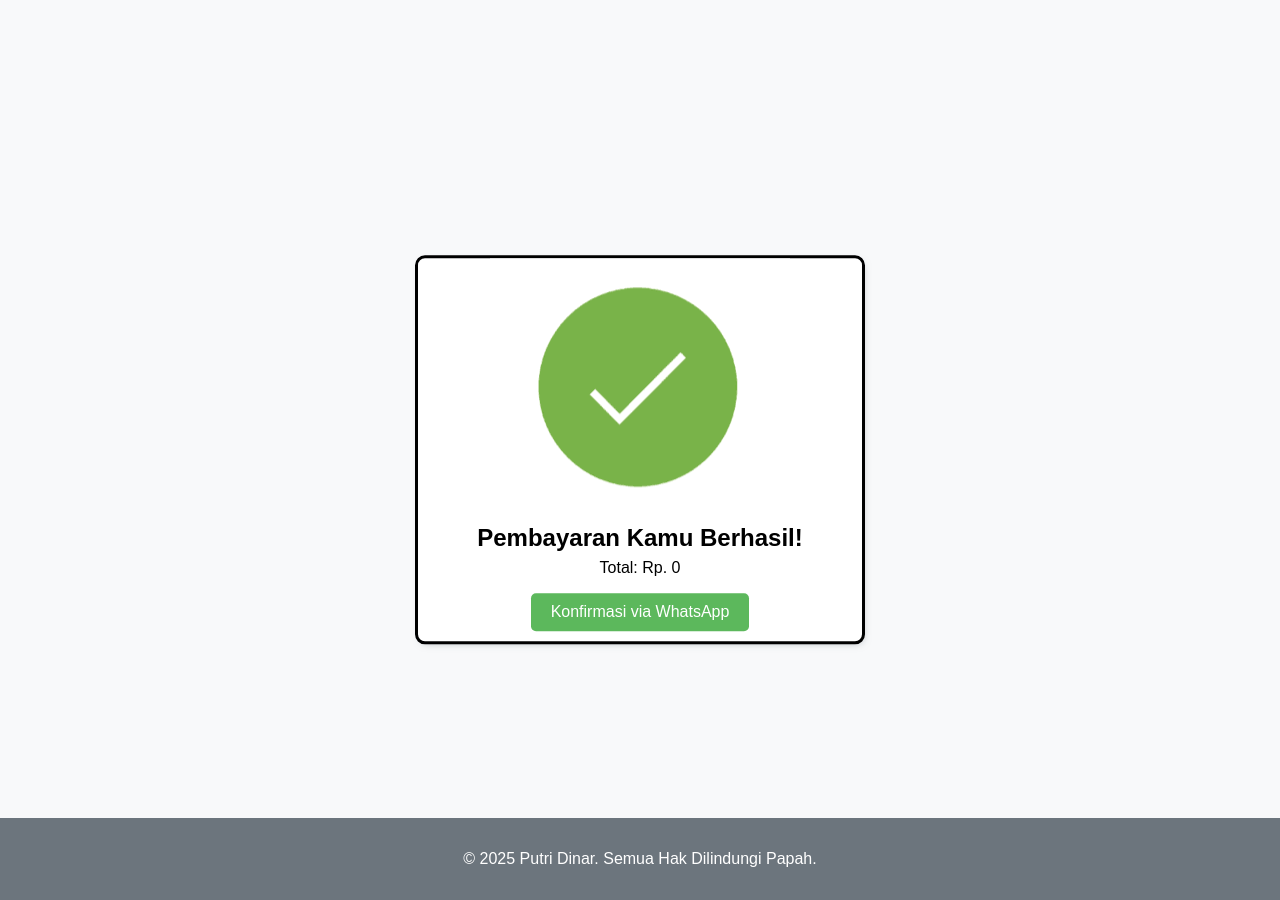
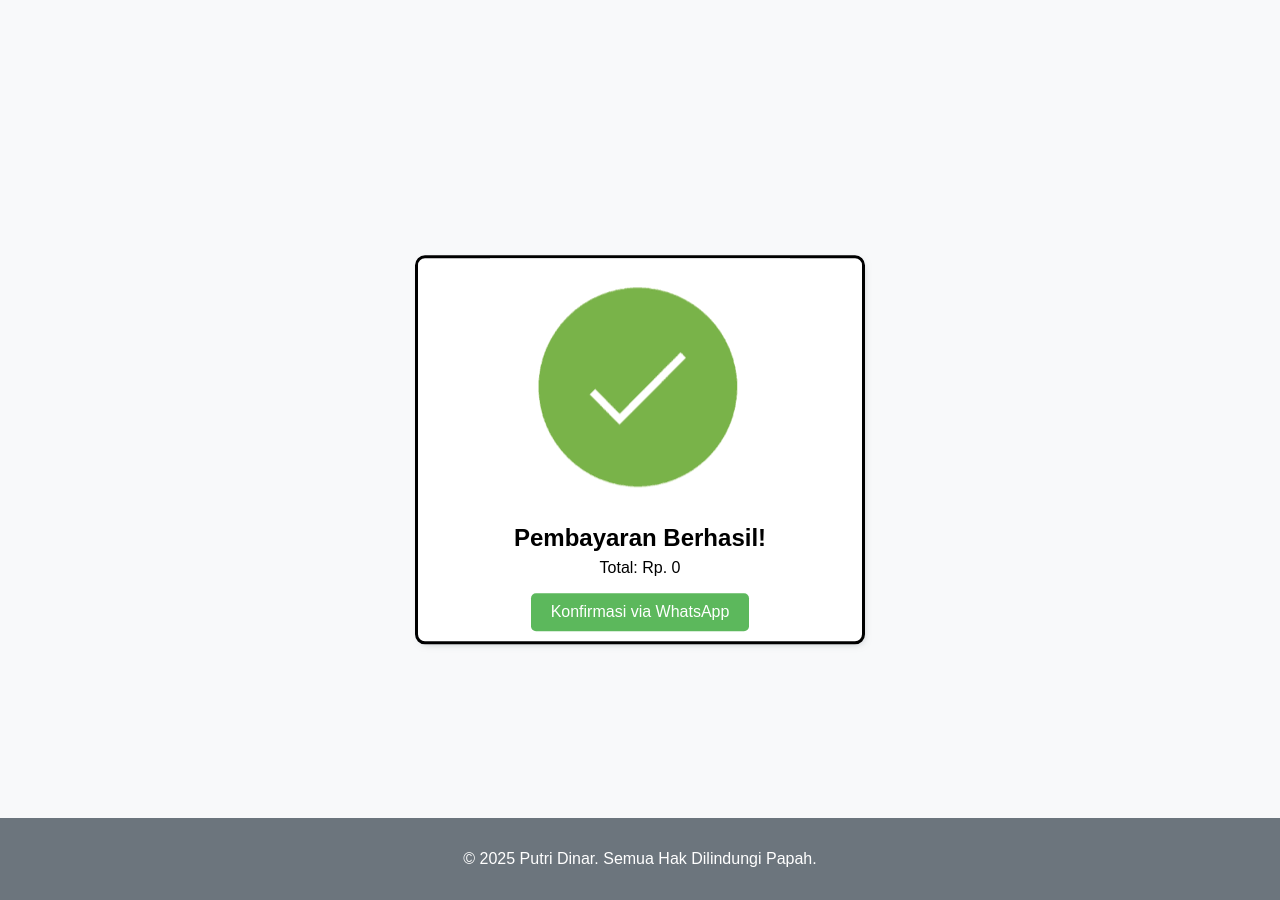
Before and after one commit to putridinar/tokoku, a Jekyll site: the page built from confirm-success/index.html, in a window 1280 px wide. Built offline with Jekyll 4.4.1, drawn with Linux system fonts in a browser that asks for light colours; nearby versions of some CDN libraries; library files that are not in the unit come from our copies.

Commit message:
Update index.html

```diff
--- a/confirm-success/index.html
+++ b/confirm-success/index.html
@@ -7,7 +7,7 @@ permalink: /confirm-success
 <div class="center-in-parent">
 <div class="box">
 <img class="gifImg" src="{{site.baseurl}}/assets/images/success.gif" />
-<h2>Pembayaran Kamu Berhasil!</h2>
+<h2>Pembayaran Berhasil!</h2>
 
 <div class="simpleCart_items" style="display:none;"></div>
 <p>Total: <span class="simpleCart_total"></span></p>
```
